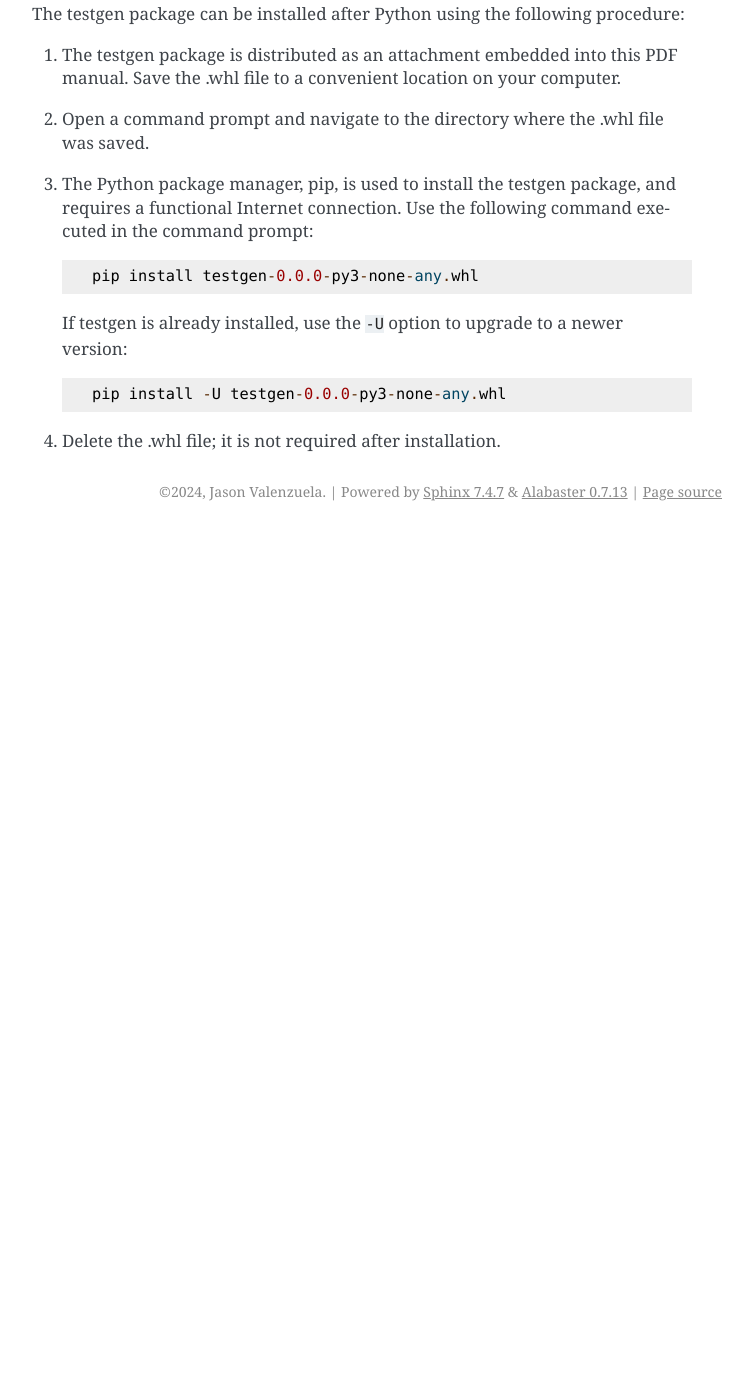
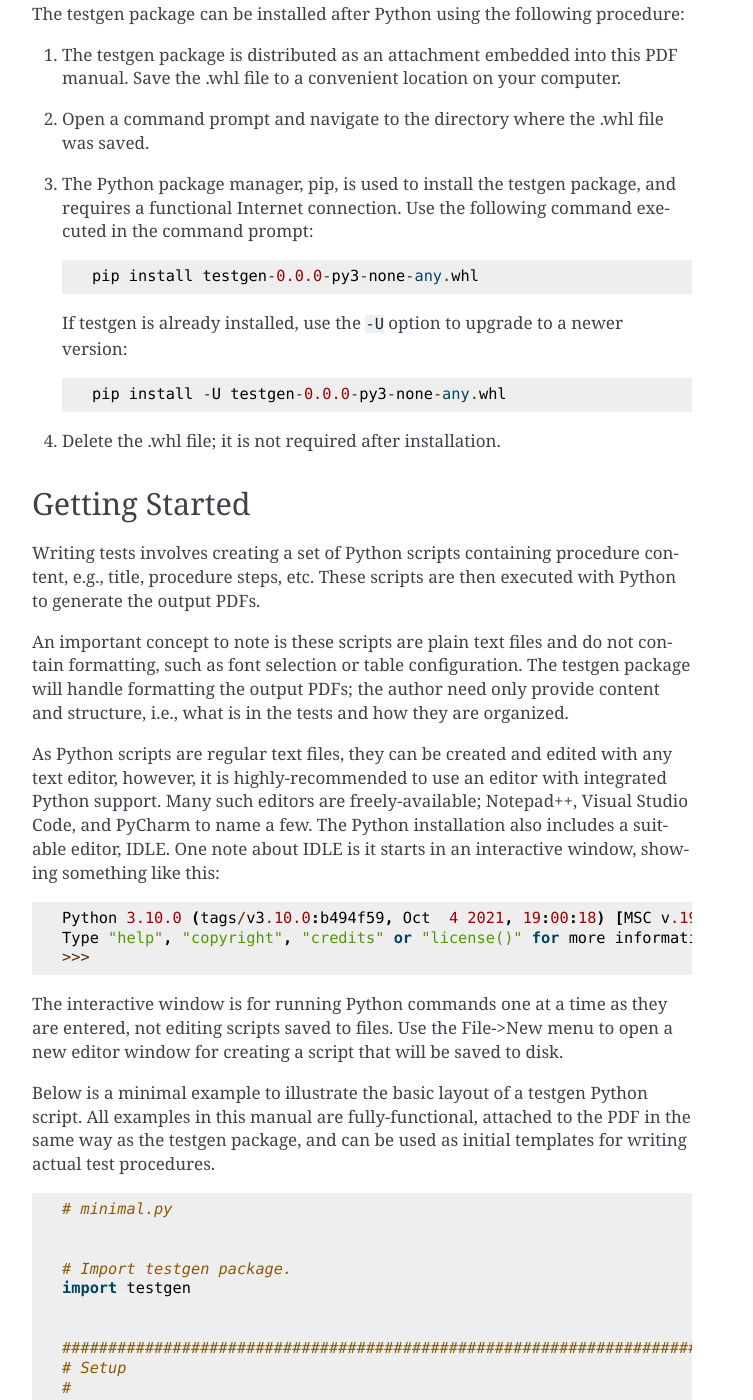
Before and after one commit to jvalenzuela/atform, a Sphinx documentation site: the page built from doc/source/intro.rst, in a window 1280 px wide and 1400 px high, scrolled down 1032 px. Shown: the whole window, without its empty margins (388-1141 px from the left). Built offline with Sphinx 7.4.7, drawn with Linux system fonts in a browser that asks for light colours; before the commit the page ends 1563 px from its top, so only the background shows below that; some of the changed text lies outside the part shown.

Commit message:
Add Getting Started documentation section.

```diff
--- /dev/null
+++ b/doc/source/examples/minimal.py
@@ -0,0 +1,41 @@
+# minimal.py
+
+
+# Import testgen package.
+import testgen
+
+
+################################################################################
+# Setup
+#
+# This area comes before any tests are created, and is for high-level
+# configuration of the entire test collection. Here the setup area is empty
+# as no configuration commands are necessary in this initial example.
+################################################################################
+
+
+################################################################################
+# Content
+#
+# After setup, the content area is where the actual tests are defined. Tests
+# will be automatically numbered in the order they appear.
+################################################################################
+
+# This will be test 1.
+testgen.Test('The First Test')
+
+# This will be test 2.
+testgen.Test('The Second Test')
+
+# This will be test 3.
+testgen.Test('The Third Test')
+
+
+################################################################################
+# Output
+#
+# After all tests have been defined, the output area contains commands to
+# generate the output PDFs.
+################################################################################
+
+testgen.generate()
--- a/doc/source/intro.rst
+++ b/doc/source/intro.rst
@@ -51,3 +51,61 @@ procedure:
      pip install -U testgen-0.0.0-py3-none-any.whl
 
 #. Delete the .whl file; it is not required after installation.
+
+
+Getting Started
+---------------
+
+Writing tests involves creating a set of Python scripts containing
+procedure content, e.g., title, procedure steps, etc. These scripts are
+then executed with Python to generate the output PDFs.
+
+An important concept to note is these scripts are plain text files and do
+not contain formatting, such as font selection or table configuration.
+The testgen package will handle formatting the output PDFs; the author need
+only provide content and structure, i.e., what is in the tests and how
+they are organized.
+
+As Python scripts are regular text files, they can be created and edited
+with any text editor, however, it is highly-recommended to use an editor
+with integrated Python support. Many such editors are freely-available;
+Notepad++, Visual Studio Code, and PyCharm to name a few. The Python
+installation also includes a suitable editor, IDLE. One note about IDLE is
+it starts in an interactive window, showing something like this::
+
+  Python 3.10.0 (tags/v3.10.0:b494f59, Oct  4 2021, 19:00:18) [MSC v.1929 64 bit (AMD64)] on win32
+  Type "help", "copyright", "credits" or "license()" for more information.
+  >>>
+
+The interactive window is for running Python commands one at a time as they
+are entered, not editing scripts saved to files. Use the File->New menu
+to open a new editor window for creating a script that will be saved to disk.
+
+Below is a minimal example to illustrate the basic layout of a testgen
+Python script. All examples in this manual are fully-functional, attached
+to the PDF in the same way as the testgen package, and can be
+used as initial templates for writing actual test procedures.
+
+.. literalinclude:: examples/minimal.py
+
+This example contains three, rather spartan tests, containing only a
+title and automatically-assigned number, yet is sufficient to demonstrate
+the entire workflow from source script to output PDF. Simple tests without
+much content are also common when creating an initial outline.
+Obviously, test procedures will require much more detail,
+which can be provided by additional parameters to the
+``testgen.Test()`` class; refer to the :py:class:`testgen.Test` reference
+documentation for further details.
+
+Executing this script with Python will yield the output files, one PDF per
+test procedure. Most Python editors or integrated development
+environments(IDEs) have features to run scripts from within the editor.
+If integrated execution is not an option, running Python from the command line
+is always available regardless of how the scripts are created and edited.
+Open a command prompt, navigate to the folder where
+the script is stored, then execute the following command::
+
+  python minimal.py
+
+If the requisite software was installed successfully, the output PDFs will
+be created in the pdf folder within the same location as the source script.
```
